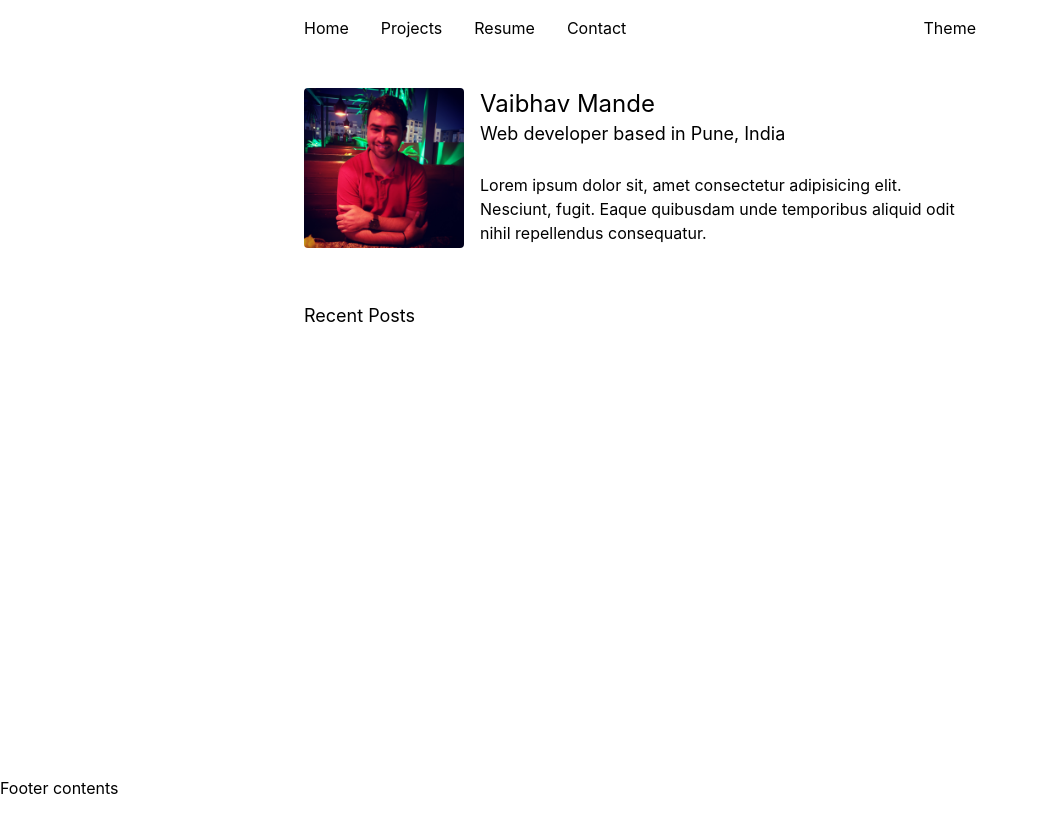
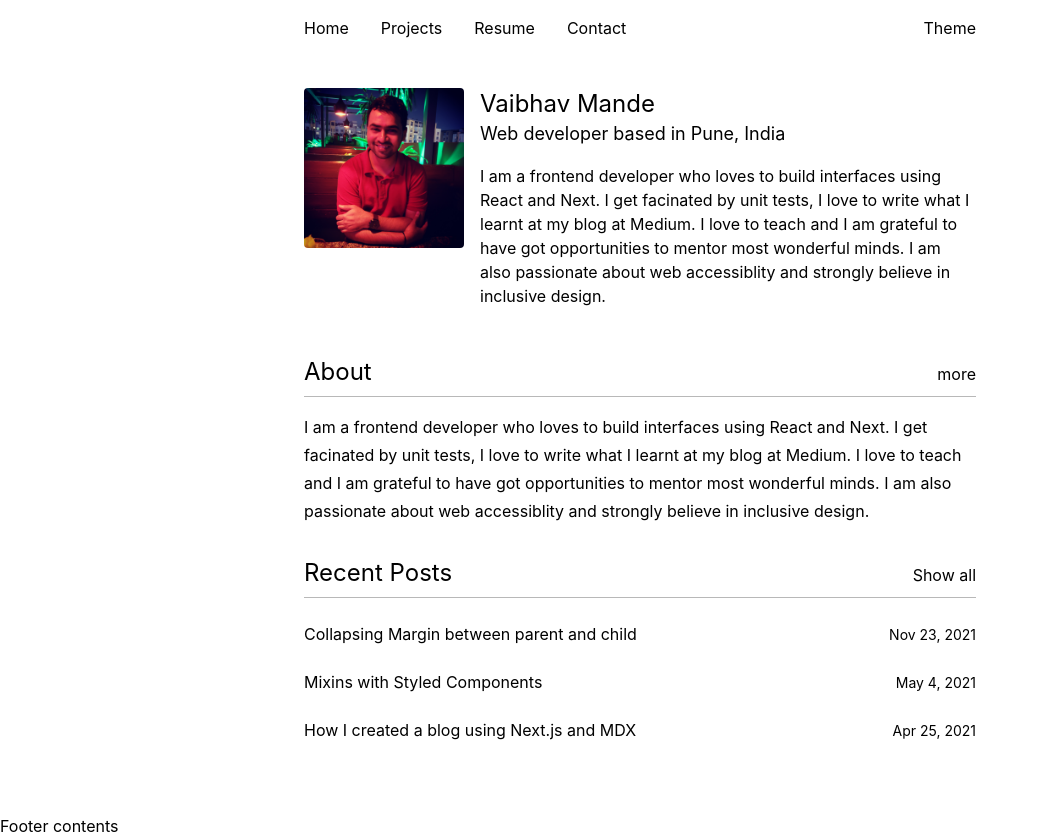
Before and after one commit to vaibhavmande/vaibhavmande.github.io, a Next.js app: page / in a window 1280 px wide. Shown: the whole page, without its empty margins (0-1038 px from the left). Before the commit the page ends 800 px from the top, so only its background shows below. Built offline with nearby package versions, Linux system fonts and the light colour scheme.

Commit message:
add post showcase

```diff
--- /dev/null
+++ b/components/PostShowcase.tsx
@@ -0,0 +1,76 @@
+/**
+ * This showcase which show posts.
+ * @param number The number of posts to be displayed
+ * @returns JSX
+ */
+
+import SectionTitle from './atoms/SectionTitle';
+
+type Props = {
+  number: number;
+};
+
+type Post = {
+  id: number;
+  title: string;
+  link: string;
+  date: string;
+};
+
+const blogUrl = 'https://vaibhavmande.medium.com/';
+const content: Post[] = [
+  {
+    id: 1,
+    title: 'Collapsing Margin between parent and child',
+    link: 'https://vaibhavmande.medium.com/collapsing-margin-between-parent-and-child-923daece3cef',
+    date: 'Nov 23, 2021'
+  },
+  {
+    id: 2,
+    title: 'Mixins with Styled Components',
+    link: 'https://vaibhavmande.medium.com/mixins-with-styled-components-85c8fafa758c',
+    date: 'May 4, 2021'
+  },
+  {
+    id: 3,
+    title: 'How I created a blog using Next.js and MDX',
+    link: 'https://vaibhavmande.medium.com/how-i-created-a-blog-using-next-js-and-mdx-6684ecf0785d',
+    date: 'Apr 25, 2021'
+  }
+];
+
+const Posts = ({ posts }: { posts: Post[] }) => {
+  return (
+    <ul className="flex flex-col gap-2">
+      {posts.map((post) => (
+        <li key={post.id}>
+          <a
+            href={post.link}
+            rel="noopener noreferrer"
+            target="_blank"
+            aria-label={post.title}
+            className="flex justify-between items-baseline p-2 px-4 -mx-4 rounded-lg hover:bg-slate-100"
+          >
+            <h2>{post.title}</h2>
+            <span className="text-sm">{post.date}</span>
+          </a>
+        </li>
+      ))}
+    </ul>
+  );
+};
+
+/* The content should ne passed as Prop @todo */
+export default function PostShowcase({ number = 3 }: Props) {
+  return (
+    <section className="mb-8">
+      <SectionTitle
+        title="Recent Posts"
+        hasSecondary
+        secondary="Show all"
+        secondaryUrl={blogUrl}
+      />
+      <Posts posts={content} />
+    </section>
+  );
+}
--- a/components/RecentPosts.tsx
+++ /dev/null
@@ -1,7 +0,0 @@
-export default function RecentPosts({ number }) {
-  return (
-    <section>
-      <h2 className="text-lg">Recent Posts</h2>
-    </section>
-  );
-}
--- /dev/null
+++ b/components/TitledContent.tsx
@@ -0,0 +1,14 @@
+import SectionTitle, { Props as TitlePropType } from './atoms/SectionTitle';
+
+type Props = TitlePropType & {
+  children: React.ReactElement;
+};
+
+export default function TitledContent({ children, ...titleProps }: Props) {
+  return (
+    <>
+      <SectionTitle {...titleProps} />
+      {children}
+    </>
+  );
+}
--- a/components/UserCard.tsx
+++ b/components/UserCard.tsx
@@ -8,8 +8,8 @@ export default function UserCard() {
           src="/static/images/me.jpg"
           className="rounded p-0"
           alt="picture of vaibhav mande"
-          width={250}
-          height={250}
+          width={350}
+          height={350}
         />
       </div>
       <div className="h-auto">
@@ -17,9 +17,11 @@ export default function UserCard() {
         <h2 className="text-lg mb-0">Web developer based in Pune, India</h2>
       </div>
       <p>
-        Lorem ipsum dolor sit, amet consectetur adipisicing elit. Nesciunt,
-        fugit. Eaque quibusdam unde temporibus aliquid odit nihil repellendus
-        consequatur.
+        I am a frontend developer who loves to build interfaces using React and
+        Next. I get facinated by unit tests, I love to write what I learnt at my
+        blog at Medium. I love to teach and I am grateful to have got
+        opportunities to mentor most wonderful minds. I am also passionate about
+        web accessiblity and strongly believe in inclusive design.
       </p>
     </section>
   );
--- /dev/null
+++ b/components/atoms/SectionTitle.tsx
@@ -0,0 +1,29 @@
+export type Props = {
+  title: string;
+  secondary?: string;
+  hasSecondary?: boolean;
+  secondaryUrl?: string;
+};
+
+export default function SectionTitle({
+  title,
+  secondary = '',
+  secondaryUrl = '#',
+  hasSecondary = true
+}: Props) {
+  return (
+    <h2 className="text-2xl flex justify-between items-baseline border-b border-neutral-500 border-opacity-50 pb-2 mb-4">
+      <span>{title}</span>
+      {hasSecondary && (
+        <a
+          href={secondaryUrl}
+          className="text-base border-b-2 border-transparent hover:border-b-2 hover:border-zinc-900"
+          rel="noopener noreferrer"
+          target="_blank"
+        >
+          {secondary}
+        </a>
+      )}
+    </h2>
+  );
+}
--- /dev/null
+++ b/constants.ts
@@ -0,0 +1,14 @@
+const certificates = [
+  {
+    name: 'Front-End Web Development in React from Coursera',
+    url: 'https://coursera.org/share/4be7bd76752ae1cf70e8dd89e70615ef'
+  },
+  {
+    name: 'Introduction to Web Accessibility by W3C',
+    url: 'https://courses.edx.org/certificates/5394f588a26b4206ac565ebf865d0117'
+  }
+];
+
+export default Object.freeze({
+  certificates
+});
--- a/pages/index.tsx
+++ b/pages/index.tsx
@@ -1,11 +1,31 @@
 import UserCard from '../components/UserCard';
-import RecentPosts from '../components/RecentPosts';
+import RecentPosts from '../components/PostShowcase';
+import TitledContent from '../components/TitledContent';
+import constants from '../constants';
 
 export default function Home() {
   return (
     <main className="flex-1 max-w-2xl w-full mx-auto">
       <UserCard />
+      <section className="mb-8">
+        <TitledContent
+          title="About"
+          secondary="more"
+          secondaryUrl="/about"
+          hasSecondary
+        >
+          <p className="leading-7">
+            I am a frontend developer who loves to build interfaces using React
+            and Next. I get facinated by unit tests, I love to write what I
+            learnt at my blog at Medium. I love to teach and I am grateful to
+            have got opportunities to mentor most wonderful minds. I am also
+            passionate about web accessiblity and strongly believe in inclusive
+            design.
+          </p>
+        </TitledContent>
+      </section>
       <RecentPosts number={3} />
+      <section className="mb-8"></section>
     </main>
   );
 }
```
